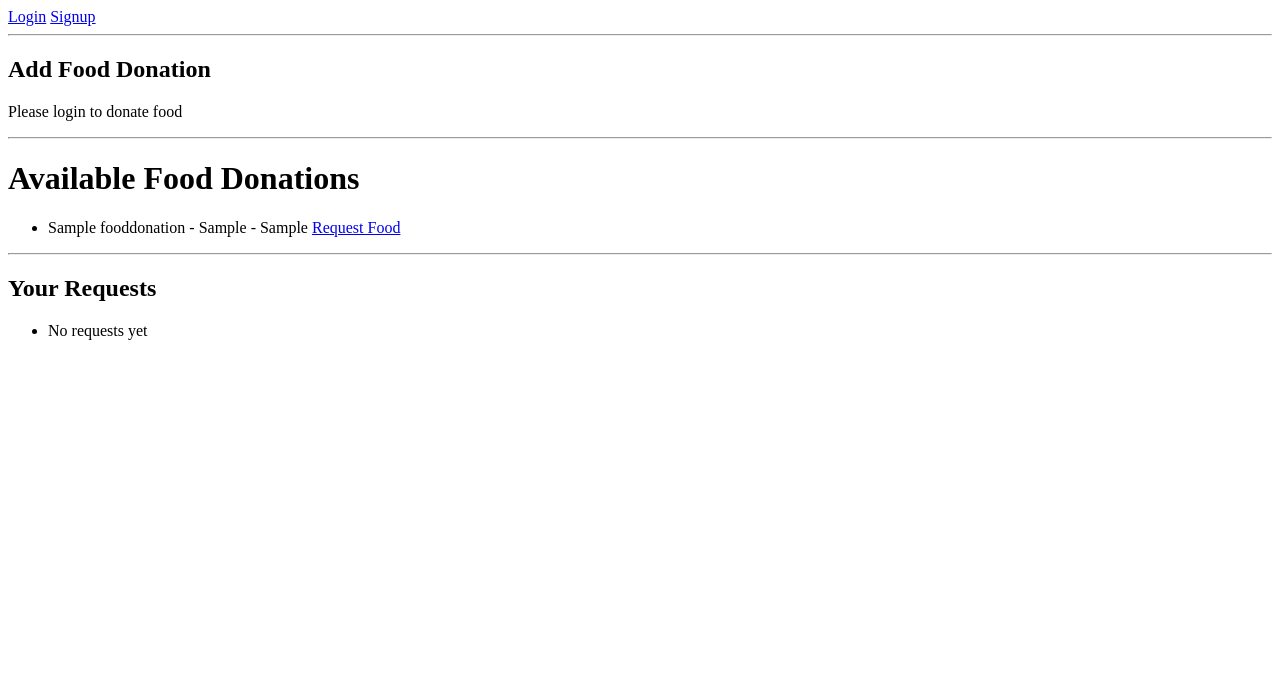
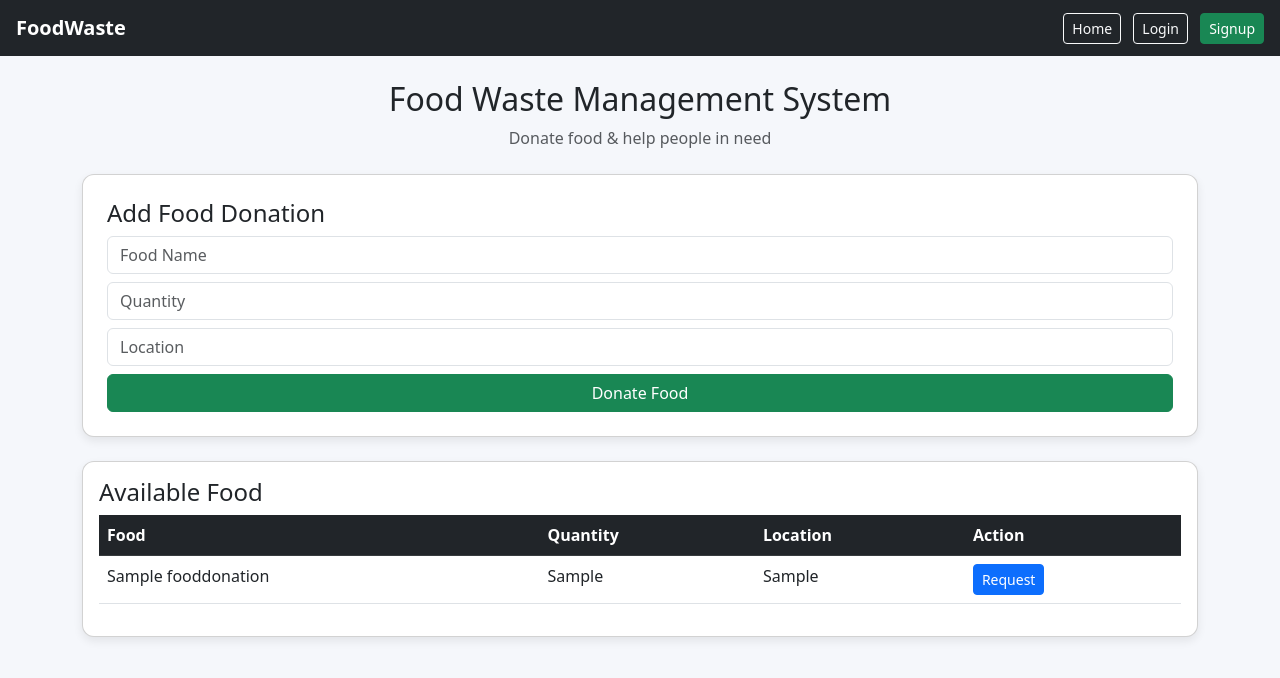
Before and after one commit to sahilabassdar/food_donation, a Django app: page / in a window 1280 px wide. Shown: the top 678 px of the page. Run offline with Django 5.2, Linux system fonts and the light colour scheme; tables that the repository leaves empty hold one stand-in row (values such as "Sample post").

Commit message:
Added dashboard and updated templates

```diff
--- /dev/null
+++ b/donation/templates/base.html
@@ -0,0 +1,48 @@
+<!DOCTYPE html>
+<html>
+<head>
+    <title>{% block title %}Food Project{% endblock %}</title>
+
+    <link href="https://cdn.jsdelivr.net/npm/bootstrap@5.3.0/dist/css/bootstrap.min.css" rel="stylesheet">
+
+    <style>
+        body {
+            background: #f5f7fb;
+        }
+
+        .card {
+            border-radius: 12px;
+            box-shadow: 0 4px 10px rgba(0,0,0,0.08);
+        }
+    </style>
+</head>
+
+<body>
+
+<nav class="navbar navbar-expand-lg navbar-dark bg-dark px-3">
+
+    <a class="navbar-brand fw-bold" href="/">FoodWaste</a>
+
+    <div class="ms-auto">
+
+        <a class="btn btn-outline-light btn-sm me-2" href="/">Home</a>
+
+        {% if user.is_authenticated %}
+            <span class="text-white me-2">Hello, {{ user.username }}</span>
+            <a class="btn btn-danger btn-sm" href="/logout/">Logout</a>
+        {% else %}
+            <a class="btn btn-outline-light btn-sm me-2" href="/login/">Login</a>
+            <a class="btn btn-success btn-sm" href="/signup/">Signup</a>
+        {% endif %}
+
+    </div>
+
+</nav>
+
+<div class="container mt-4">
+    {% block content %}
+    {% endblock %}
+</div>
+
+</body>
+</html>
--- a/donation/templates/home.html
+++ b/donation/templates/home.html
@@ -1,65 +1,87 @@
-<!DOCTYPE html>
-<html>
-<head>
-    <title>Food Donations</title>
-</head>
-<body>
+{% extends 'base.html' %}
 
-<!-- LOGIN / LOGOUT -->
+{% block title %}Home{% endblock %}
+
+{% block content %}
+
+<div class="text-center mb-4">
+    <h2>Food Waste Management System</h2>
+    <p class="text-muted">Donate food & help people in need</p>
+</div>
+
+<!-- 🔹 ADD FOOD FORM -->
+<div class="card p-4 mb-4">
+
+    <h4>Add Food Donation</h4>
+
+    <form method="POST">
+        {% csrf_token %}
+
+        <input class="form-control mb-2" name="name" placeholder="Food Name">
+        <input class="form-control mb-2" name="quantity" placeholder="Quantity">
+        <input class="form-control mb-2" name="location" placeholder="Location">
+
+        <button class="btn btn-success w-100">Donate Food</button>
+    </form>
+
+</div>
+
+<!-- 🔹 FOOD LIST -->
+<div class="card p-3 mb-4">
+
+    <h4>Available Food</h4>
+
+    <table class="table table-hover">
+
+        <thead class="table-dark">
+            <tr>
+                <th>Food</th>
+                <th>Quantity</th>
+                <th>Location</th>
+                <th>Action</th>
+            </tr>
+        </thead>
+
+        <tbody>
+            {% for food in foods %}
+            <tr>
+                <td>{{ food.food_name }}</td>
+                <td>{{ food.quantity }}</td>
+                <td>{{ food.location }}</td>
+                <td>
+                    <a href="/request/{{ food.id }}/" class="btn btn-primary btn-sm">
+                        Request
+                    </a>
+                </td>
+            </tr>
+            {% endfor %}
+        </tbody>
+
+    </table>
+
+</div>
+
+<!-- 🔹 USER REQUESTS -->
 {% if user.is_authenticated %}
-    <p>Welcome {{ user.username }}</p>
-    <a href="{% url 'logout' %}">Logout</a>
-{% else %}
-    <a href="{% url 'login' %}">Login</a>
-    <a href="{% url 'signup' %}">Signup</a>
+
+<div class="card p-3">
+
+    <h4>My Requests</h4>
+
+    <ul class="list-group">
+
+        {% for r in requests %}
+        <li class="list-group-item">
+            {{ r.food.food_name }} - Requested
+        </li>
+        {% empty %}
+        <li class="list-group-item">No requests yet</li>
+        {% endfor %}
+
+    </ul>
+
+</div>
+
 {% endif %}
 
-<hr>
-
-<!-- DONOR FORM -->
-<h2>Add Food Donation</h2>
-
-{% if user.is_authenticated %}
-<form method="POST">
-    {% csrf_token %}
-    <input type="text" name="name" placeholder="Food name" required><br>
-    <input type="text" name="quantity" placeholder="Quantity" required><br>
-    <input type="text" name="location" placeholder="Location" required><br>
-    <button type="submit">Donate Food</button>
-</form>
-{% else %}
-<p>Please login to donate food</p>
-{% endif %}
-
-<hr>
-
-<!-- FOOD LIST -->
-<h1>Available Food Donations</h1>
-
-<ul>
-    {% for food in foods %}
-        <li>
-            {{ food.food_name }} - {{ food.quantity }} - {{ food.location }}
-
-            <a href="{% url 'request_food' food.id %}">
-                Request Food
-            </a>
-        </li>
-    {% endfor %}
-</ul>
-
-<hr>
-
-<!-- USER REQUESTS -->
-<h2>Your Requests</h2>
-
-<ul>
-    {% for req in requests %}
-        <li>{{ req.food.food_name }} - {{ req.status }}</li>
-    {% empty %}
-        <li>No requests yet</li>
-    {% endfor %}
-</ul>
-
-</body>
-</html>
+{% endblock %}
--- a/donation/views.py
+++ b/donation/views.py
@@ -85,3 +85,20 @@ def login_view(request):
 def logout_view(request):
     logout(request)
     return redirect('login')
+    from django.contrib.auth.models import User
+
+from django.contrib.auth.models import User
+
+def admin_dashboard(request):
+    total_users = User.objects.count()
+    total_food = FoodDonation.objects.count()
+    total_requests = Request.objects.count()
+
+    recent_donations = FoodDonation.objects.order_by('-id')[:5]
+
+    return render(request, 'admin_dashboard.html', {
+        'total_users': total_users,
+        'total_food': total_food,
+        'total_requests': total_requests,
+        'recent_donations': recent_donations,
+    })
--- a/food_project/urls.py
+++ b/food_project/urls.py
@@ -1,17 +1,18 @@
-"""
-URL configuration for food_project project.
-
-The `urlpatterns` list routes URLs to views.
-"""
-
 from django.contrib import admin
 from django.urls import path
 from donation import views
 
 urlpatterns = [
+    # Django Admin
     path('admin/', admin.site.urls),
 
+    # Custom Admin Dashboard
+    path('admin-dashboard/', views.admin_dashboard, name='admin_dashboard'),
+
+    # Main Page
     path('', views.home, name='home'),
+
+    # Food Request
     path('request/<int:id>/', views.request_food, name='request_food'),
 
     # Authentication
```
Also changed, not shown: donation/templates/admin_dashboard.html (added, +97 -0 lines), donation/templates/donors.html (added, +40 -0 lines), donation/templates/login.html (+39 -8 lines), donation/templates/signup.html (+49 -8 lines), food_project/settings.py (+53 -29 lines).
